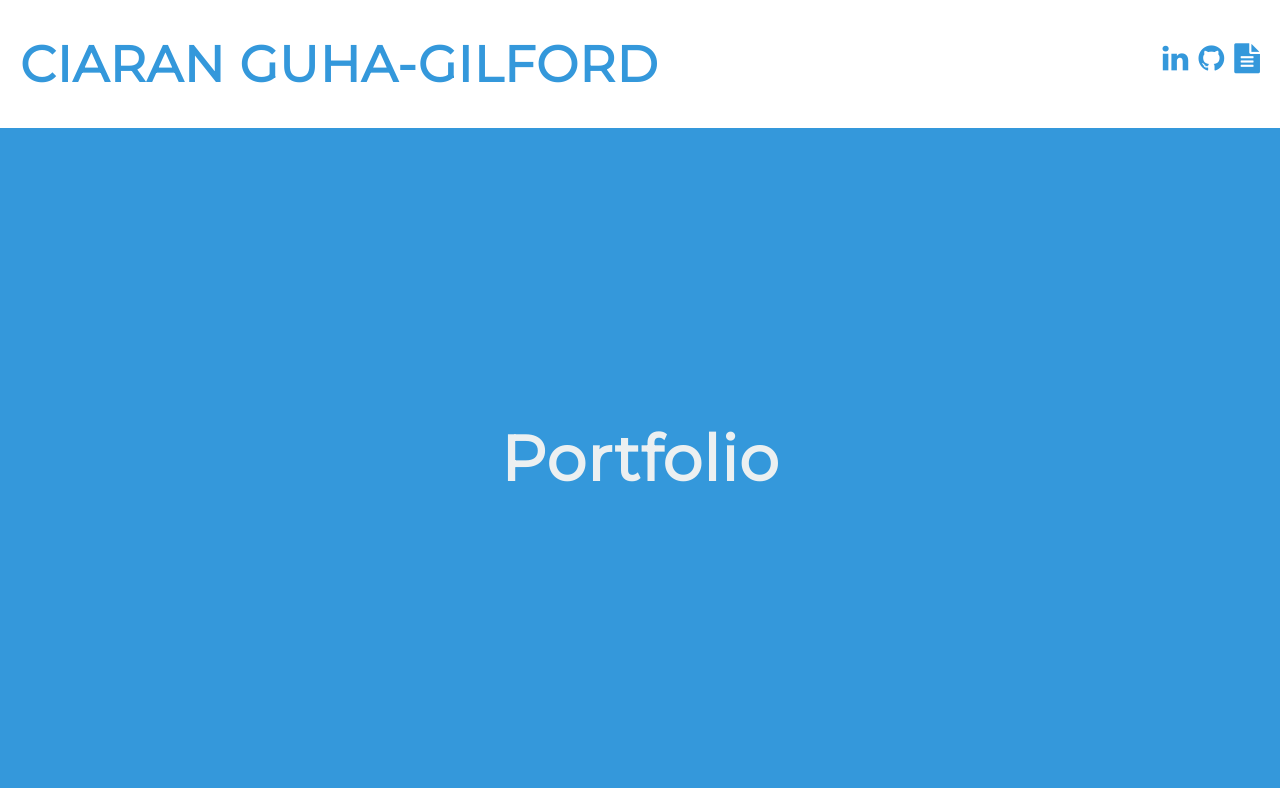
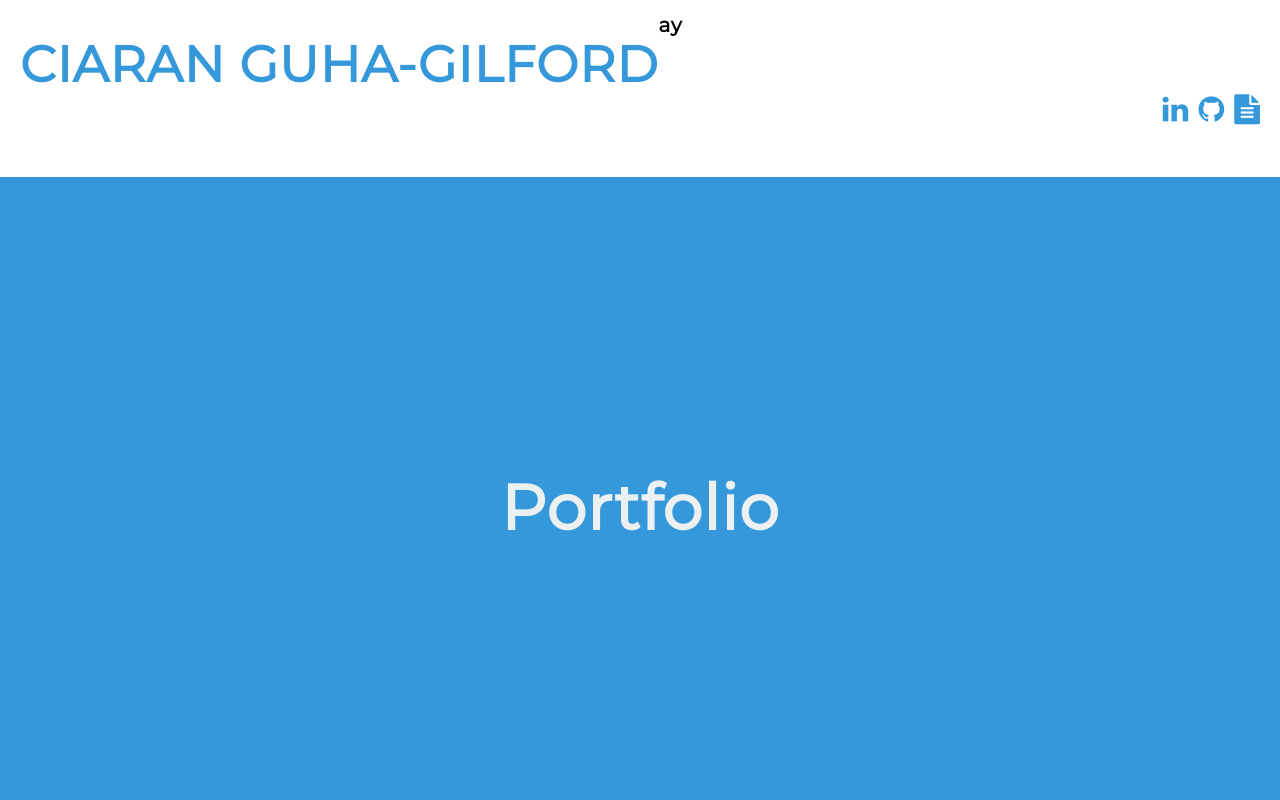
Before and after one commit to ciarangg/Portfolio-Site, a plain HTML site: page index.html in a window 1280 px wide. Shown: the top 800 px of the page. Drawn offline with Linux system fonts and the light colour scheme.

Commit message:
testing cicd

```diff
--- a/index.html
+++ b/index.html
@@ -17,6 +17,7 @@
         <!--Your name goes here -->
         CIARAN GUHA-GILFORD
       </h1>
+      <h1> ay</h1>
 
       <ul class="section--social">
 
```
